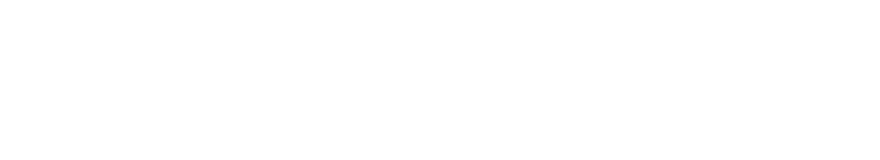
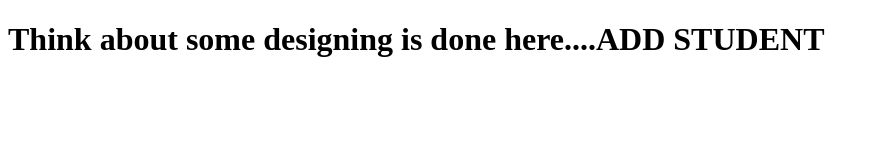
Before and after one commit to Gloriya2001/demo-api, a website: page index.html in a window 1280 px wide. Shown: the whole page, without its empty margins (0-880 px from the left). Drawn offline with Linux system fonts and the light colour scheme.

Commit message:
addStudent updated

```diff
--- a/index.html
+++ b/index.html
@@ -5,6 +5,9 @@
     <meta name="viewport" content="width=device-width, initial-scale=1.0">
     <title>Document</title>
 </head>
+
+<h1>Think about some designing is done here....ADD STUDENT</h1>
+
 <body>
 
 </body>
```
